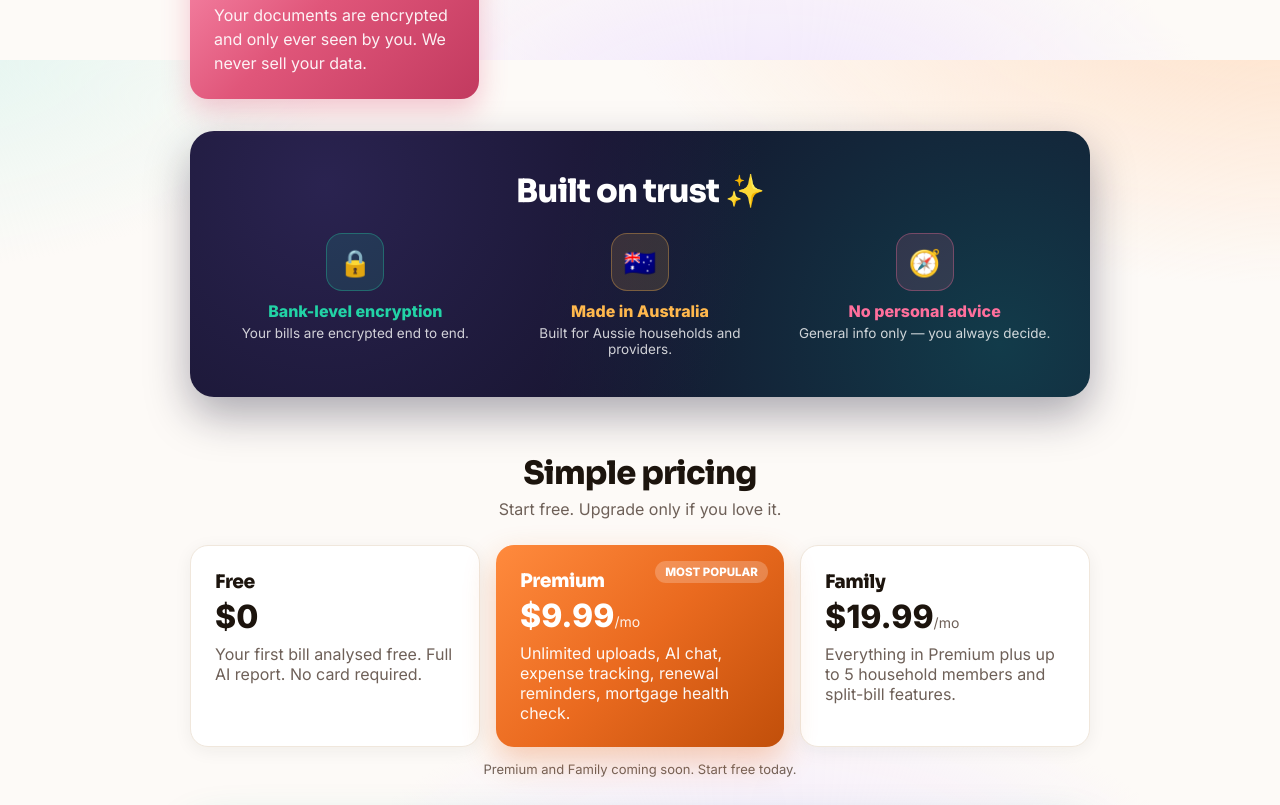
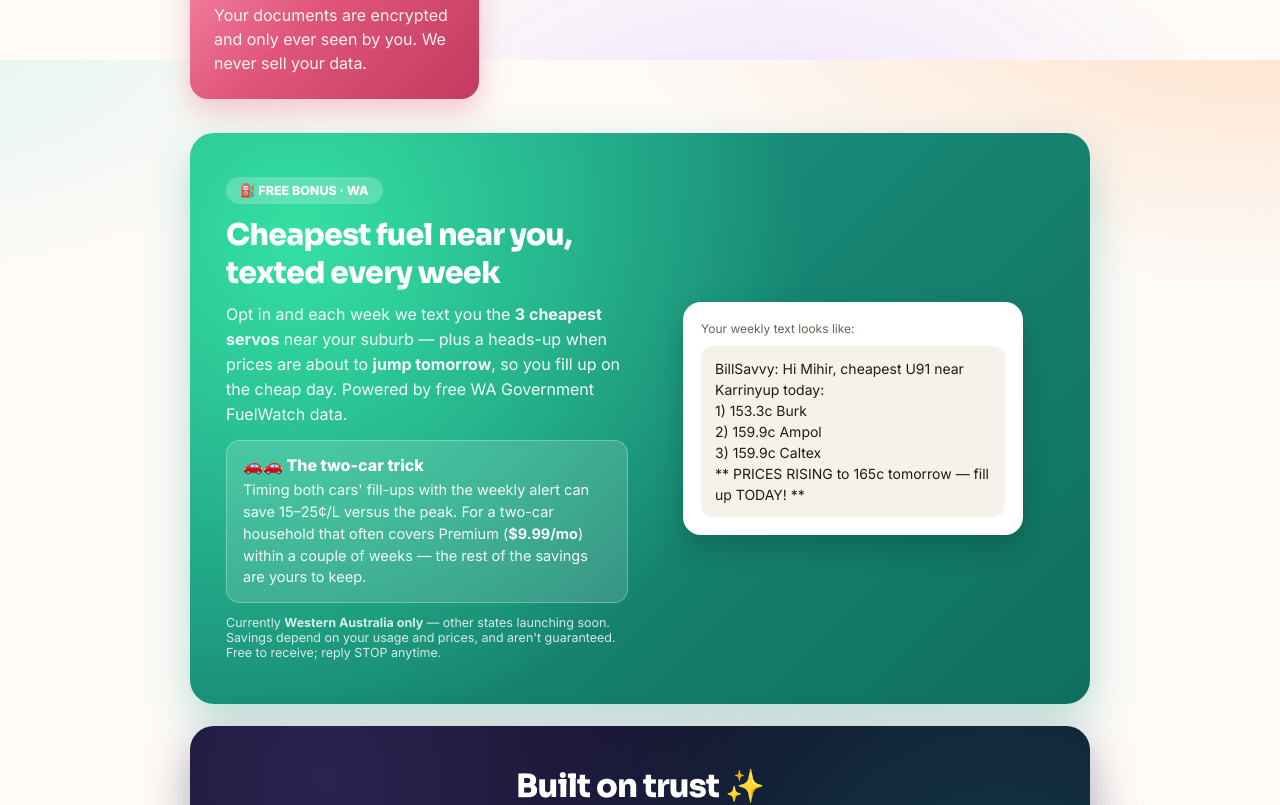
Before and after one commit to mihirhbhatt-stack/billsavvy, a Next.js app: page / in a window 1280 px wide. Shown: the part 1540-2345 px from the top of the page. Built offline with nearby package versions, Linux system fonts and the light colour scheme; no server answers.

Commit message:
Add fuel alerts section and update styles

```diff
--- a/app/page.jsx
+++ b/app/page.jsx
@@ -5,7 +5,7 @@ export const dynamic = 'force-dynamic';
 
 const CHIPS = [
   { e: '⚡', t: 'Energy' }, { e: '🌐', t: 'Internet' }, { e: '📱', t: 'Mobile' },
-  { e: '🛡️', t: 'Insurance' }, { e: '🏦', t: 'Home loan' }, { e: '💰', t: 'Savings' },
+  { e: '🛡️', t: 'Insurance' }, { e: '🏦', t: 'Home loan' }, { e: '💰', t: 'Savings' }, { e: '⛽', t: 'Fuel' },
 ];
 
 const STEPS = [
@@ -33,7 +33,6 @@ export default async function Home() {
   if (user) redirect('/dashboard');
 
   const h2 = { textAlign: 'center', fontSize: 'clamp(24px,5vw,32px)', margin: '0 0 6px' };
-  const chip = { display: 'inline-flex', alignItems: 'center', gap: 6, background: 'rgba(255,255,255,0.22)', color: '#fff', fontWeight: 700, fontSize: 12.5, padding: '5px 12px', borderRadius: 999, marginBottom: 12 };
   const iconCircle = { fontSize: 26, width: 54, height: 54, display: 'flex', alignItems: 'center', justifyContent: 'center', background: 'rgba(255,255,255,0.24)', borderRadius: 16, marginBottom: 12, boxShadow: 'inset 0 0 0 1px rgba(255,255,255,0.35)' };
 
   return (
@@ -71,9 +70,9 @@ export default async function Home() {
         <p style={{ textAlign: 'center', color: '#6e6058', margin: '0 auto 26px', maxWidth: 520 }}>Three simple steps — about a minute from upload to savings.</p>
         <div style={{ display: 'flex', gap: 18, flexWrap: 'wrap' }}>
           {STEPS.map((s) => (
-            <div key={s.n} className="bs-card" style={{ flex: 1, minWidth: 230, background: s.g, color: '#fff', borderRadius: 20, padding: 26, boxShadow: `0 14px 32px ${s.sh}` }}>
+            <div key={s.n} className="bs-card" style={{ flex: 1, minWidth: 230, background: s.g, color: '#fff', borderRadius: 20, padding: 26, boxShadow: '0 14px 32px ' + s.sh }}>
               <div style={iconCircle}>{s.e}</div>
-              <span style={chip}>STEP {s.n}</span>
+              <span style={{ display: 'inline-block', background: 'rgba(255,255,255,0.22)', color: '#fff', fontWeight: 700, fontSize: 12.5, padding: '5px 12px', borderRadius: 999, marginBottom: 12 }}>STEP {s.n}</span>
               <h3 style={{ margin: '4px 0 6px', fontSize: 20, color: '#fff' }}>{s.t}</h3>
               <p style={{ color: 'rgba(255,255,255,0.92)', margin: 0, lineHeight: 1.5 }}>{s.d}</p>
             </div>
@@ -86,12 +85,37 @@ export default async function Home() {
         <h2 style={{ ...h2, marginBottom: 26 }}>Why households love BillSavvy</h2>
         <div style={{ display: 'grid', gridTemplateColumns: 'repeat(auto-fit,minmax(230px,1fr))', gap: 16 }}>
           {FEATURES.map((f) => (
-            <div key={f.t} className="bs-card" style={{ background: f.g, color: '#fff', borderRadius: 18, padding: 24, boxShadow: `0 12px 28px ${f.sh}` }}>
+            <div key={f.t} className="bs-card" style={{ background: f.g, color: '#fff', borderRadius: 18, padding: 24, boxShadow: '0 12px 28px ' + f.sh }}>
               <div style={iconCircle}>{f.e}</div>
               <h3 style={{ margin: '0 0 6px', color: '#fff' }}>{f.t}</h3>
               <p style={{ color: 'rgba(255,255,255,0.92)', margin: 0, lineHeight: 1.5 }}>{f.d}</p>
             </div>
           ))}
+        </div>
+      </section>
+
+      {/* FUEL ALERTS */}
+      <section style={{ margin: '22px 0', borderRadius: 24, padding: 'clamp(32px,5vw,44px) clamp(22px,4vw,36px)', color: '#fff',
+        background: 'radial-gradient(circle at 12% 18%, #34e0a1 0%, rgba(52,224,161,0) 55%), linear-gradient(135deg,#1f9d8b 0%,#0f6f5c 100%)', boxShadow: '0 18px 44px rgba(31,157,139,0.30)' }}>
+        <div style={{ display: 'grid', gridTemplateColumns: 'repeat(auto-fit,minmax(280px,1fr))', gap: 24, alignItems: 'center' }}>
+          <div>
+            <span style={{ display: 'inline-block', background: 'rgba(255,255,255,0.22)', fontWeight: 800, fontSize: 12.5, padding: '6px 14px', borderRadius: 999, marginBottom: 12 }}>⛽ FREE BONUS · WA</span>
+            <h2 style={{ margin: '0 0 10px', fontSize: 'clamp(23px,4.5vw,30px)', color: '#fff' }}>Cheapest fuel near you, texted every week</h2>
+            <p style={{ margin: '0 0 14px', fontSize: 16, lineHeight: 1.55, color: 'rgba(255,255,255,0.94)' }}>
+              Opt in and each week we text you the <b>3 cheapest servos</b> near your suburb — plus a heads-up when prices are about to <b>jump tomorrow</b>, so you fill up on the cheap day. Powered by free WA Government FuelWatch data.
+            </p>
+            <div style={{ background: 'rgba(255,255,255,0.14)', border: '1px solid rgba(255,255,255,0.28)', borderRadius: 14, padding: '14px 16px' }}>
+              <div style={{ fontWeight: 800, marginBottom: 4 }}>🚗🚗 The two-car trick</div>
+              <div style={{ fontSize: 14.5, color: 'rgba(255,255,255,0.94)', lineHeight: 1.5 }}>Timing both cars' fill-ups with the weekly alert can save 15–25¢/L versus the peak. For a two-car household that often covers Premium (<b>$9.99/mo</b>) within a couple of weeks — the rest of the savings are yours to keep.</div>
+            </div>
+            <p style={{ fontSize: 12.5, color: 'rgba(255,255,255,0.82)', margin: '12px 0 0' }}>Currently <b>Western Australia only</b> — other states launching soon. Savings depend on your usage and prices, and aren't guaranteed. Free to receive; reply STOP anytime.</p>
+          </div>
+          <div style={{ background: '#fff', color: '#241a12', borderRadius: 18, padding: 18, boxShadow: '0 12px 28px rgba(0,0,0,0.18)', fontSize: 14, lineHeight: 1.5, maxWidth: 340, margin: '0 auto' }}>
+            <div style={{ fontSize: 12, color: '#6e6058', marginBottom: 8 }}>Your weekly text looks like:</div>
+            <div style={{ background: '#f6f1ea', borderRadius: 12, padding: '12px 14px', whiteSpace: 'pre-line' }}>
+              BillSavvy: Hi Mihir, cheapest U91 near Karrinyup today:{'\n'}1) 153.3c Burk{'\n'}2) 159.9c Ampol{'\n'}3) 159.9c Caltex{'\n'}** PRICES RISING to 165c tomorrow — fill up TODAY! **
+            </div>
+          </div>
         </div>
       </section>
 
@@ -101,7 +125,7 @@ export default async function Home() {
         <div style={{ display: 'grid', gridTemplateColumns: 'repeat(auto-fit,minmax(210px,1fr))', gap: 18 }}>
           {TRUST.map((t) => (
             <div key={t.t} style={{ textAlign: 'center' }}>
-              <div style={{ fontSize: 26, width: 58, height: 58, margin: '0 auto 10px', display: 'flex', alignItems: 'center', justifyContent: 'center', background: `${t.c}22`, border: `1px solid ${t.c}55`, borderRadius: 16 }}>{t.e}</div>
+              <div style={{ fontSize: 26, width: 58, height: 58, margin: '0 auto 10px', display: 'flex', alignItems: 'center', justifyContent: 'center', background: t.c + '22', border: '1px solid ' + t.c + '55', borderRadius: 16 }}>{t.e}</div>
               <div style={{ fontWeight: 800, fontSize: 16, color: t.c }}>{t.t}</div>
               <div style={{ fontSize: 13.5, color: 'rgba(255,255,255,0.8)', marginTop: 4 }}>{t.d}</div>
             </div>
@@ -117,7 +141,7 @@ export default async function Home() {
           <div className="bs-card" style={{ flex: 1, minWidth: 220, background: '#fff', borderRadius: 18, padding: 24, border: '1px solid #f0e7dc', boxShadow: '0 4px 18px rgba(36,26,18,0.06)' }}><h3 style={{ margin: '0 0 4px' }}>Free</h3><p style={{ fontSize: 32, fontWeight: 800, margin: '0 0 8px' }}>$0</p><p style={{ color: '#6e6058', margin: 0 }}>Your first bill analysed free. Full AI report. No card required.</p></div>
           <div className="bs-card" style={{ flex: 1, minWidth: 220, color: '#fff', background: 'linear-gradient(135deg,#ff8a3d,#ea6a1f,#c14f0a)', borderRadius: 18, padding: 24, border: 'none', boxShadow: '0 14px 32px rgba(234,106,31,0.32)', position: 'relative' }}>
             <span style={{ position: 'absolute', top: 16, right: 16, background: 'rgba(255,255,255,0.22)', fontSize: 11.5, fontWeight: 800, padding: '4px 10px', borderRadius: 999 }}>MOST POPULAR</span>
-            <h3 style={{ margin: '0 0 4px', color: '#fff' }}>Premium</h3><p style={{ fontSize: 32, fontWeight: 800, margin: '0 0 8px' }}>$9.99<span style={{ fontSize: 14, fontWeight: 400, opacity: 0.9 }}>/mo</span></p><p style={{ margin: 0, opacity: 0.95 }}>Unlimited uploads, AI chat, expense tracking, renewal reminders, mortgage health check.</p></div>
+            <h3 style={{ margin: '0 0 4px', color: '#fff' }}>Premium</h3><p style={{ fontSize: 32, fontWeight: 800, margin: '0 0 8px' }}>$9.99<span style={{ fontSize: 14, fontWeight: 400, opacity: 0.9 }}>/mo</span></p><p style={{ margin: 0, opacity: 0.95 }}>Unlimited uploads, AI chat, weekly fuel alerts, renewal reminders, mortgage health check.</p></div>
           <div className="bs-card" style={{ flex: 1, minWidth: 220, background: '#fff', borderRadius: 18, padding: 24, border: '1px solid #f0e7dc', boxShadow: '0 4px 18px rgba(36,26,18,0.06)' }}><h3 style={{ margin: '0 0 4px' }}>Family</h3><p style={{ fontSize: 32, fontWeight: 800, margin: '0 0 8px' }}>$19.99<span style={{ fontSize: 14, fontWeight: 400, color: '#6e6058' }}>/mo</span></p><p style={{ color: '#6e6058', margin: 0 }}>Everything in Premium plus up to 5 household members and split-bill features.</p></div>
         </div>
         <p style={{ fontSize: 13, color: '#6e6058', textAlign: 'center', marginTop: 14 }}>Premium and Family coming soon. Start free today.</p>
```
